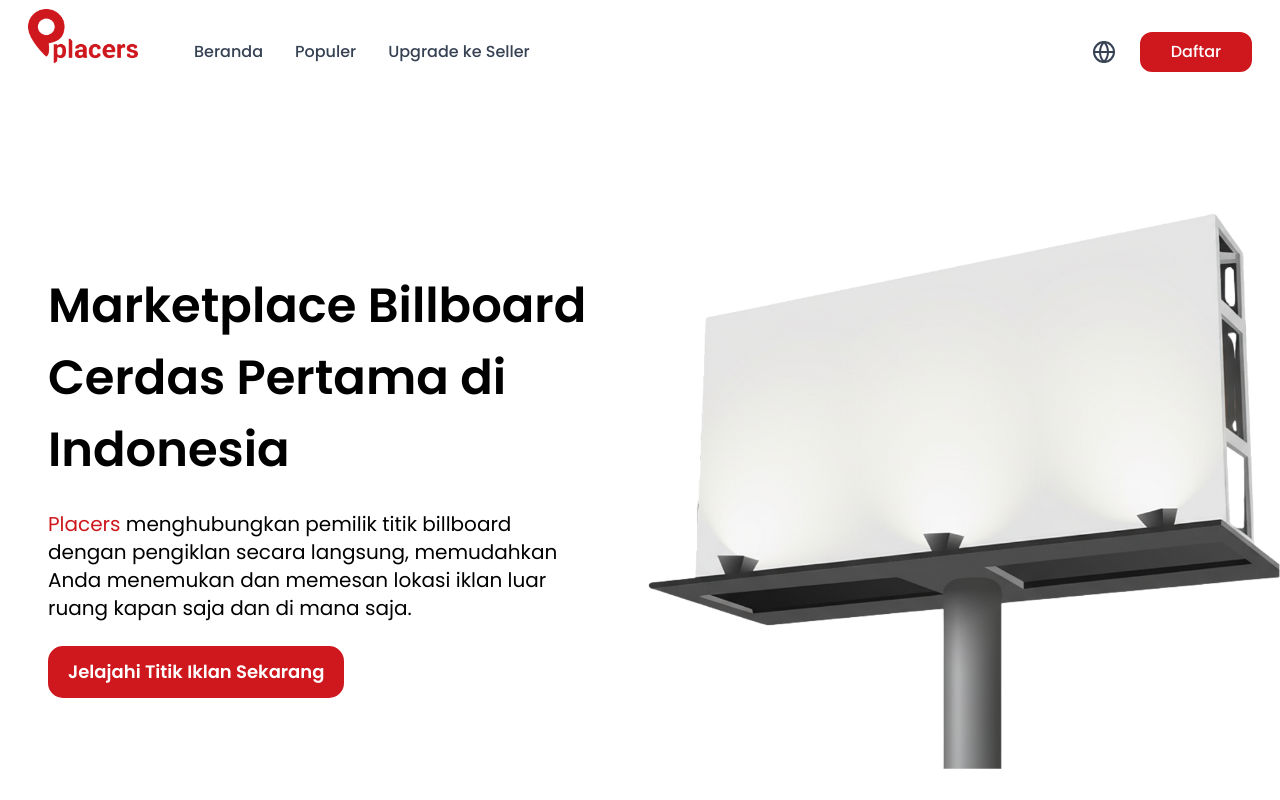
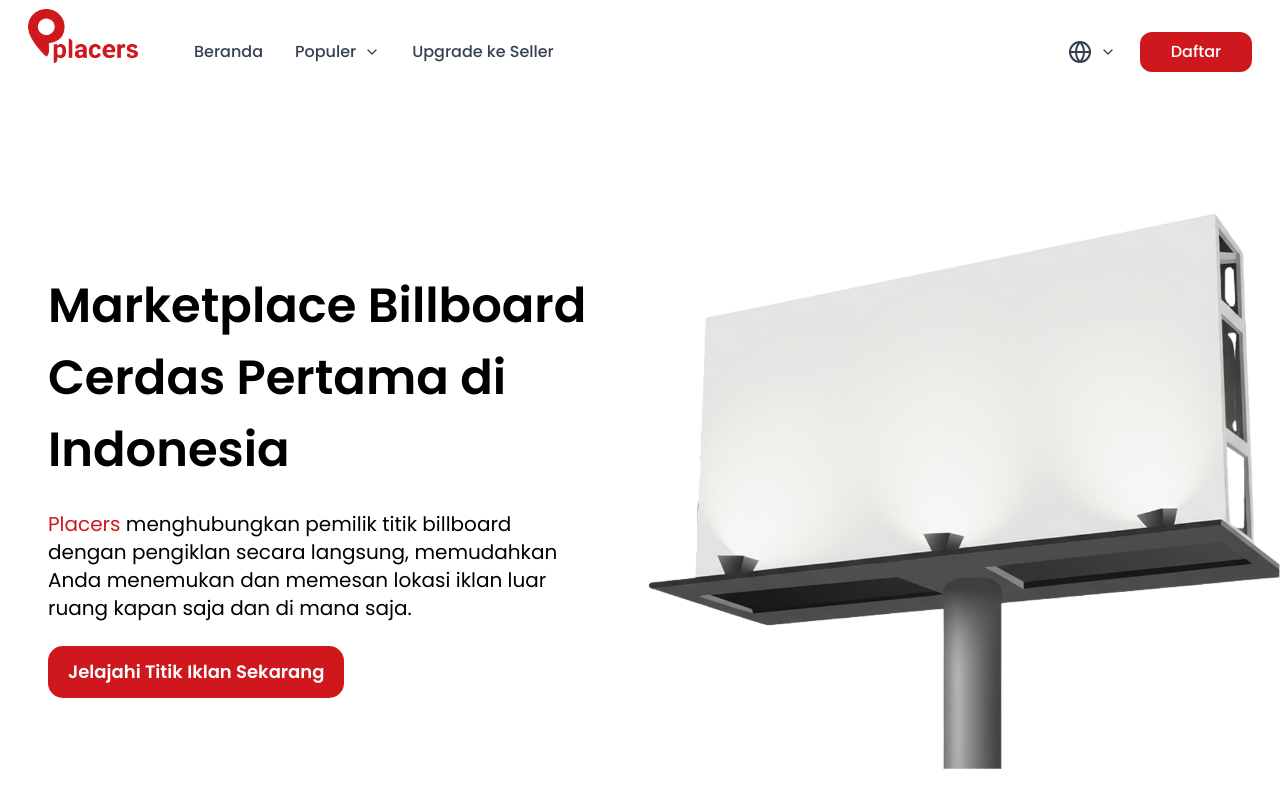
Before and after one commit to Utero-Interns/placers-website, a Next.js app: page / in a window 1280 px wide. Shown: the top 800 px of the page. Built offline with nearby package versions, Linux system fonts and the light colour scheme; no server answers.

Commit message:
feat: enhance NavBar with dropdowns for Promo and Blog sections

```diff
--- a/components/NavBar.tsx
+++ b/components/NavBar.tsx
@@ -1,7 +1,7 @@
 'use client';
 
 import Image from "next/image";
-import { Globe, Menu, X, ChevronDown } from 'lucide-react';
+import { Globe, Menu, X, ChevronDown, TicketPercent, Newspaper } from 'lucide-react';
 import { useState } from "react";
 
 export default function NavBar() {
@@ -41,13 +41,24 @@ export default function NavBar() {
                         <a href="/" className="text-gray-700 font-medium lg:text-sm xl:text-base 2xl:text-2xl hover:text-[var(--color-primary)]">Beranda</a>
                     </li>
                     <li className="relative group">
-                        <button className="text-gray-700 font-medium lg:text-sm xl:text-base 2xl:text-2xl hover:text-[var(--color-primary)]">Populer</button>
-                        <ul className="absolute left-0 mt-2 w-40 bg-white border rounded shadow-md opacity-0 group-hover:opacity-100 group-hover:translate-y-0 transition-all duration-200 transform -translate-y-2 invisible group-hover:visible z-10">
-                            <li>
-                                <a href="/news" className="block px-4 py-2 text-gray-700 hover:bg-red-100">News</a>
+                        <button className="flex items-center gap-1 text-gray-700 font-medium lg:text-sm xl:text-base 2xl:text-2xl hover:text-[var(--color-primary)] group-hover:text-[var(--color-primary)]">
+                            Populer
+                            <ChevronDown className="w-4 h-4 ml-1 transition-transform duration-200 group-hover:rotate-180" />
+                        </button>
+                        {/* Dropdown */}
+                        <ul className="absolute left-0 mt-3 w-44 bg-white rounded-2xl shadow-lg opacity-0 group-hover:opacity-100 group-hover:translate-y-0 transition-all duration-200 transform -translate-y-2 invisible group-hover:visible z-10 p-3"> {/*border border-[0.5px] border-[#A5A5A5]*/}
+                            {/* Item Promo */}
+                            <li className="flex items-center gap-2 px-3 py-2 rounded-xl hover:bg-red-50 cursor-pointer">
+                                {/* Icon placeholder */}
+                                <TicketPercent className="w-5 h-5 text-gray-700" />
+                                <a href="/promo" className="text-gray-800 font-medium">Promo</a>
                             </li>
-                            <li>
-                                <a href="/updates" className="block px-4 py-2 text-gray-700 hover:bg-red-100">Promos</a>
+
+                            {/* Item Blog */}
+                            <li className="flex items-center gap-2 px-3 py-2 rounded-xl hover:bg-red-50 cursor-pointer">
+                                {/* Icon placeholder */}
+                                <Newspaper className="w-5 h-5 text-gray-700" />
+                                <a href="/blog" className="text-gray-800 font-medium">Blog</a>
                             </li>
                         </ul>
                     </li>
@@ -61,19 +72,17 @@ export default function NavBar() {
             <div className="hidden lg:flex items-center lg:space-x-3 xl:space-x-6 2xl:space-x-9">
                 {/* Language Dropdown */}
                 <div className="relative group">
-                    <button className="flex items-center gap-1 text-gray-700 hover:text-[var(--color-primary)]">
+                    <button className="flex items-center gap-1 text-gray-700 font-medium lg:text-sm xl:text-base 2xl:text-2xl hover:text-[var(--color-primary)] group-hover:text-[var(--color-primary)]">
                         <Globe className="lg:w-4 xl:w-6 2xl:w-10 lg:h-4 xl:h-6 2xl:h-10" />
+                        <ChevronDown className="w-4 h-4 ml-1 transition-transform duration-200 group-hover:rotate-180" />
                     </button>
-                    <ul className="absolute right-0 mt-2 w-40 bg-white border rounded shadow-md opacity-0 group-hover:opacity-100 group-hover:translate-y-0 transition-all duration-200 transform -translate-y-2 invisible group-hover:visible z-10">
-                        <li>
-                            <a href="/lang/en" className="block px-4 py-2 text-gray-700 hover:bg-red-100">
-                                English
-                            </a>
+                    {/* Dropdown */}
+                    <ul className="absolute right-0 mt-3 w-44 bg-white rounded-2xl shadow-lg opacity-0 group-hover:opacity-100 group-hover:translate-y-0 transition-all duration-200 transform -translate-y-2 invisible group-hover:visible z-10 p-3">
+                        <li className="px-3 py-2 rounded-xl hover:bg-red-50 cursor-pointer">
+                            <a href="/lang/en" className="text-gray-800 font-medium">English</a>
                         </li>
-                        <li>
-                            <a href="/lang/id" className="block px-4 py-2 text-gray-700 hover:bg-red-100">
-                                Bahasa Indonesia
-                            </a>
+                        <li className="px-3 py-2 rounded-xl hover:bg-red-50 cursor-pointer">
+                            <a href="/lang/id" className="text-gray-800 font-medium">Bahasa Indonesia</a>
                         </li>
                     </ul>
                 </div>
```
